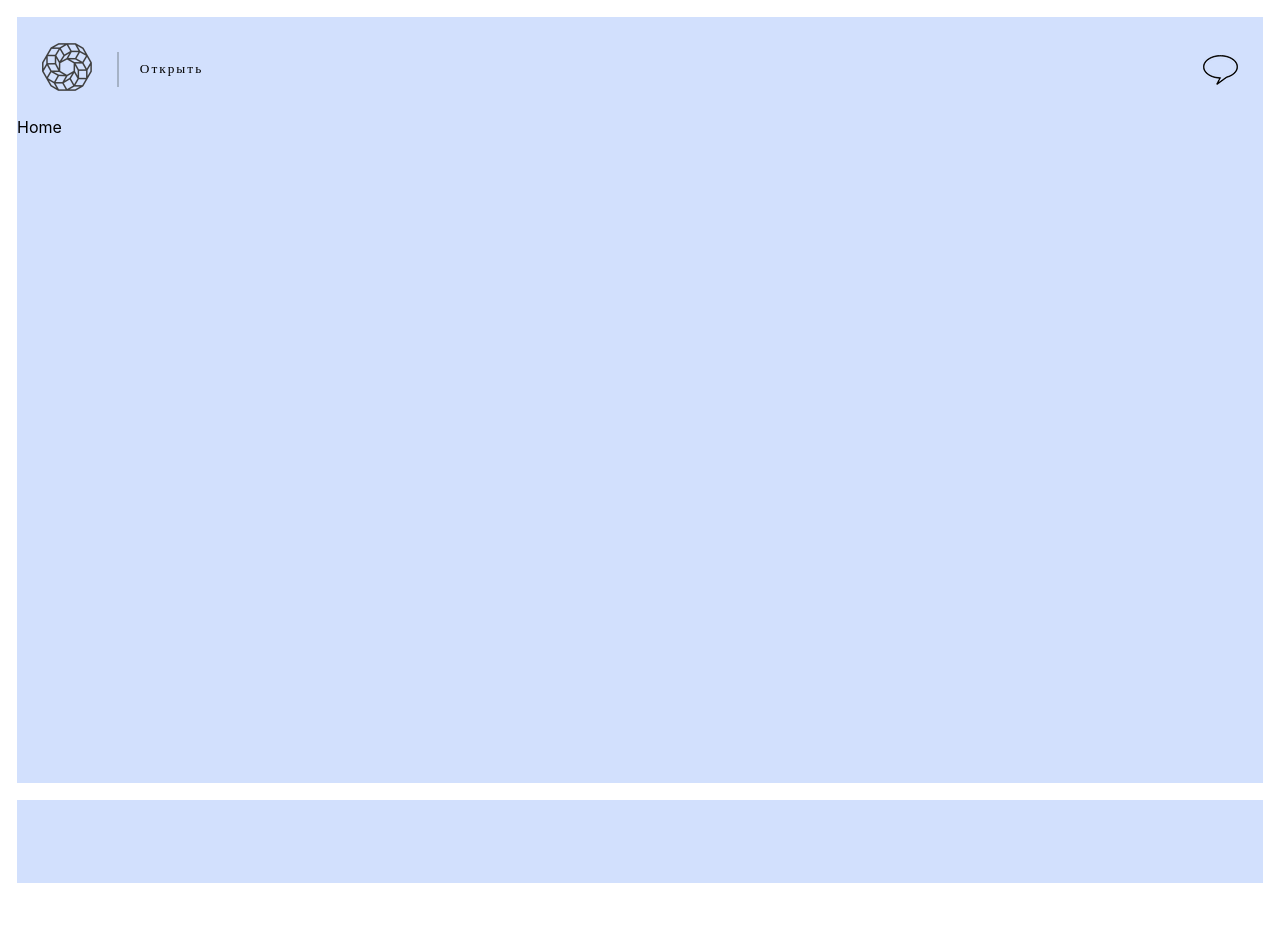
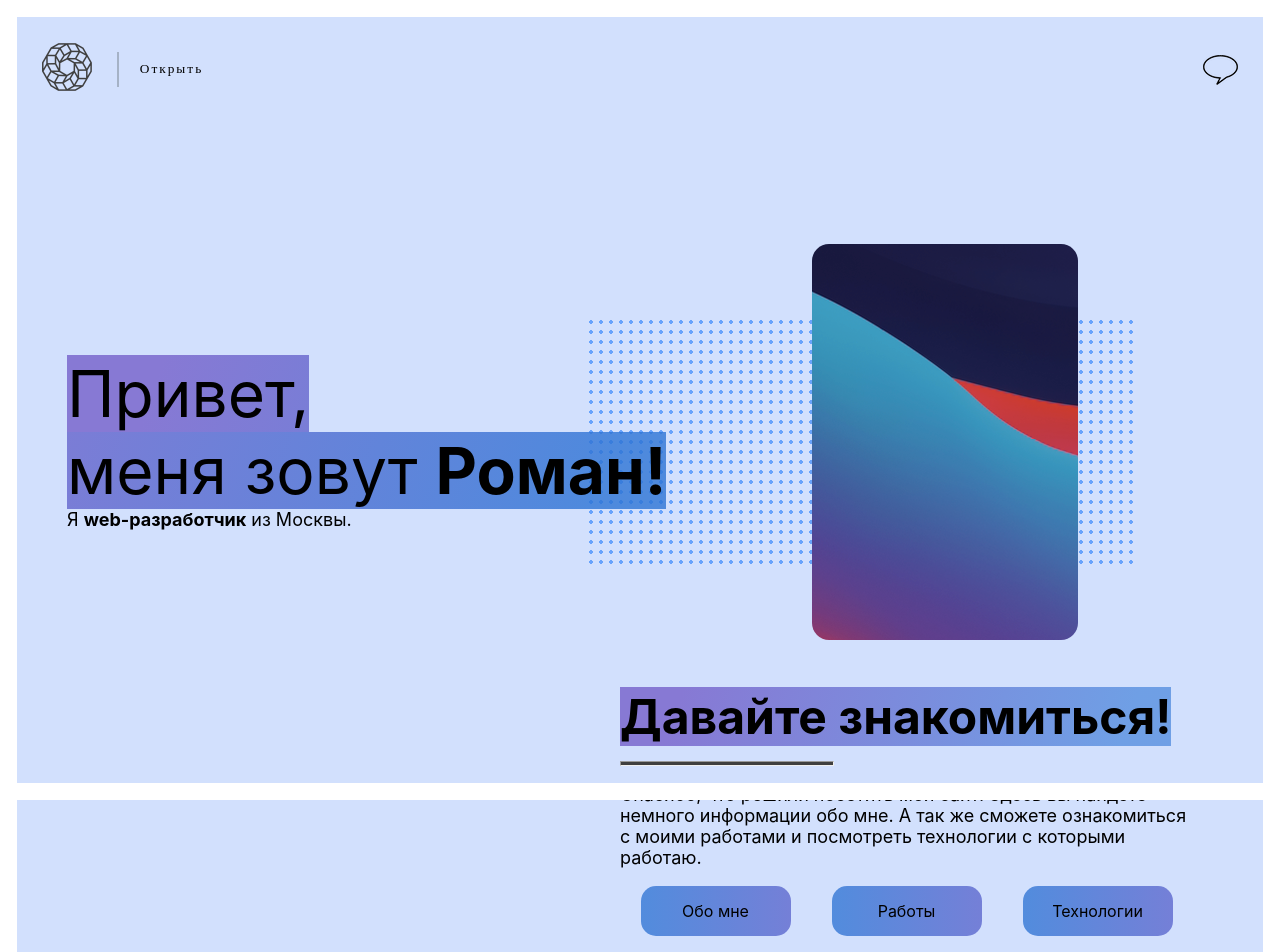
Before and after one commit to ChernikRoman/portfolio, a React (Create React App) app: page / in a window 1280 px wide. Shown: the top 952 px of the page. Before the commit the page ends 900 px from the top, so only its background shows below. Built offline with nearby package versions, Linux system fonts and the light colour scheme; a web font is replaced by a local one.

Commit message:
feat: добавить компонент Home

```diff
--- a/package.json
+++ b/package.json
@@ -16,7 +16,8 @@
     "start": "react-scripts start",
     "build": "react-scripts build",
     "test": "react-scripts test",
-    "eject": "react-scripts eject"
+    "eject": "react-scripts eject",
+    "custom": "react-scripts start"
   },
   "eslintConfig": {
     "extends": [
--- a/src/components/App/App.js
+++ b/src/components/App/App.js
@@ -6,7 +6,9 @@ function App() {
   return (
     <div className="App">
       <Menu />
-      <Outlet />
+      <main>
+        <Outlet />
+      </main>
     </div>
   );
 }
--- /dev/null
+++ b/src/components/Home/Home.css
@@ -0,0 +1,98 @@
+section, article {
+    /* border: 1px solid blue; */
+}
+
+.home {
+    padding: 100px 50px;
+}
+
+.home__intro {
+    position: relative;
+    display: flex;
+    align-items: center;
+    justify-content: space-between;
+    padding: 100px 0;
+}
+
+.home__intro-title {
+    display: inline;
+    position: relative;
+    z-index: 2;
+    margin: 0;
+    font-size: 4rem;
+    font-weight: normal;
+    white-space: nowrap;
+    background: linear-gradient( 109.6deg, rgb(135, 121, 212) 11.2%, rgba(45,116,213,.8) 91.2% );
+}
+
+.home__intro-description {
+    font-size: var(--regular-font-size);
+    margin: 7px 0;
+}
+
+.home__intro-decoration {
+    position: relative;
+    background: radial-gradient(circle, rgba(104,163,252,1) 30%, rgba(0,0,0,0) 30%);
+    background-size: 10px 10px;
+    margin: 0;
+    width: 80%;
+    height: 250px;
+    z-index: 1;
+    transform: translateX(-80px);
+}
+
+.home__intro-photo {
+    position: absolute;
+    top: 50%;
+    right: 10%;
+    transform: translate(0, -50%);
+    border-radius: 17px;
+}
+
+.home__greeting {
+    width: 50%;
+    margin-left: auto;
+    padding: 20px;
+}
+
+.home__greeting h2 {
+    display: inline;
+    font-size: 3rem;
+    background: linear-gradient( 109.6deg, rgb(135, 121, 212) 11.2%, rgba(45,116,213,.6) 91.2% );
+}
+
+.home__greeting p {
+    font-size: var(--regular-font-size);
+}
+
+.home__greeting hr {
+    width: 37%;
+    height: 3px;
+    margin: 15px auto 5px 0;
+    margin-right: auto;
+    background: #3f3f3f;
+}
+
+.home__links-wrapper {
+    display: flex;
+    flex-wrap: nowrap;
+    justify-content: space-around;
+    text-align: center;
+    line-height: 50px;
+}
+
+.home__links-wrapper a {
+    color: #000;
+    vertical-align: middle;
+    width: 150px;
+    height: 50px;
+    border: none;
+    border-radius: 15px;
+    transition: 0.5s;
+    background: linear-gradient(90deg, rgb(82, 140, 221) 0%, rgb(135, 121, 212)  51%, rgb(82, 140, 221) 100%);
+    background-size: 300% auto;
+}
+
+.home__links-wrapper a:hover {
+    background-position: right center;
+}
--- /dev/null
+++ b/src/components/Home/Home.js
@@ -0,0 +1,38 @@
+import './Home.css';
+import mainPhoto from '../../images/home/shot.png';
+import { Link } from 'react-router-dom';
+
+export default function Home() {
+    return (
+        <section className="home">
+            <article className="home__intro">
+                <div className="home__title-wrapper">
+                    <h1 className="home__intro-title">Привет,<br/>меня зовут <b>Роман!</b></h1>
+                    <br/>
+                    <span className="home__intro-description">Я <b>web-разработчик</b> из Москвы.</span>
+                </div>
+                <figure className="home__intro-decoration">
+                    <img className="home__intro-photo" src={mainPhoto} alt="Main"/>
+                </figure>
+            </article>
+            <article className="home__greeting">
+                <h2>Давайте знакомиться!</h2>
+                <hr />
+                <p>Спасибо, что решили посетить мой сайт! Здесь вы найдете немного информации обо мне. А так же сможете ознакомиться с моими работами и
+                    посмотреть технологии с которыми работаю.
+                </p>
+                <div className="home__links-wrapper">
+                    <Link to="/about-me">
+                        Обо мне
+                    </Link>
+                    <Link to="/works">
+                        Работы
+                    </Link>
+                    <Link to="/techs">
+                        Технологии
+                    </Link>
+                </div>
+            </article>
+        </section>
+    )
+}
--- a/src/components/Menu/Menu.css
+++ b/src/components/Menu/Menu.css
@@ -61,6 +61,7 @@
 
 .menu {
     position: fixed;
+    z-index: 9;
     width: calc(100vw - 34px);
     top: 17px;
     display: flex;
--- a/src/components/Menu/Menu.js
+++ b/src/components/Menu/Menu.js
@@ -10,7 +10,7 @@ import messageMail from '../../images/menu/message-logo.png'
 
 function Menu () {
     const [scrollY, setScrollY] = useState(0);
-    const [isOpen, setIsOpen] = useState(false)
+    const [isOpen, setIsOpen] = useState(false);
 
     function openButtonClickHandler() {
         setIsOpen(!isOpen);
--- a/src/index.css
+++ b/src/index.css
@@ -3,6 +3,7 @@
 :root {
   --main-background-color: #d2e0fd;
   --menu-background-color: #68a3fc;
+  --regular-font-size: 18px;
 }
 
 #root {
@@ -23,6 +24,7 @@ body::before {
   position: fixed;
   top: 0;
   left: 0;
+  z-index: 3;
 }
 
 body::after {
@@ -33,6 +35,7 @@ body::after {
   position: fixed;
   bottom: 0;
   left: 0;
+  z-index: 3;
 }
 
 :link {
--- a/src/index.js
+++ b/src/index.js
@@ -2,6 +2,7 @@ import React from 'react';
 import ReactDOM from 'react-dom';
 import './index.css';
 import App from './components/App/App';
+import Home from './components/Home/Home'
 import reportWebVitals from './reportWebVitals';
 import { BrowserRouter, Routes, Route } from 'react-router-dom';
 
@@ -10,7 +11,7 @@ ReactDOM.render(
     <BrowserRouter>
         <Routes>
           <Route path="/" element={<App />}>
-            <Route index element={<div>Home</div>} />
+            <Route index element={<Home />} />
             <Route path="works" element={<div>works</div>} />
             <Route path="about-me" element={<div>About me</div>} />
             <Route path="techs" element={<div>Techs</div>} />
```
Also changed, not shown: src/images/home/shot.png (added).
